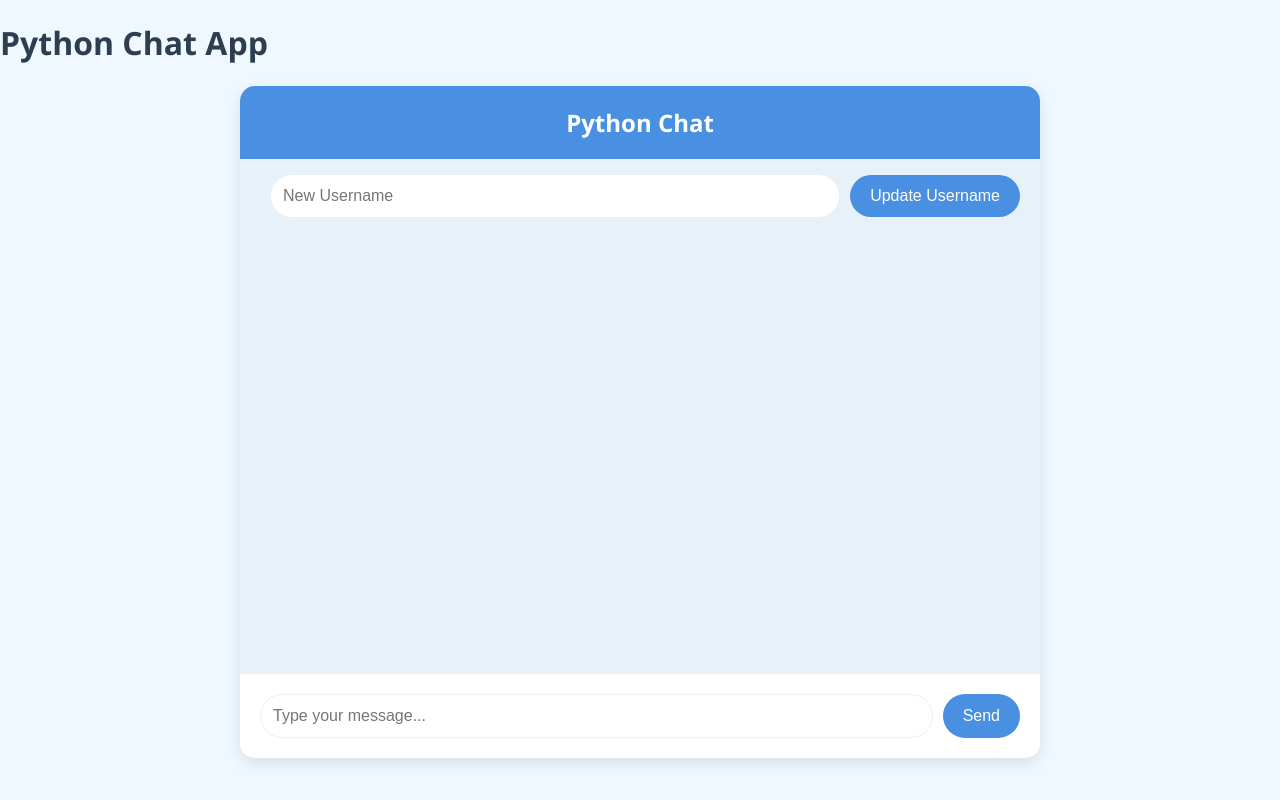
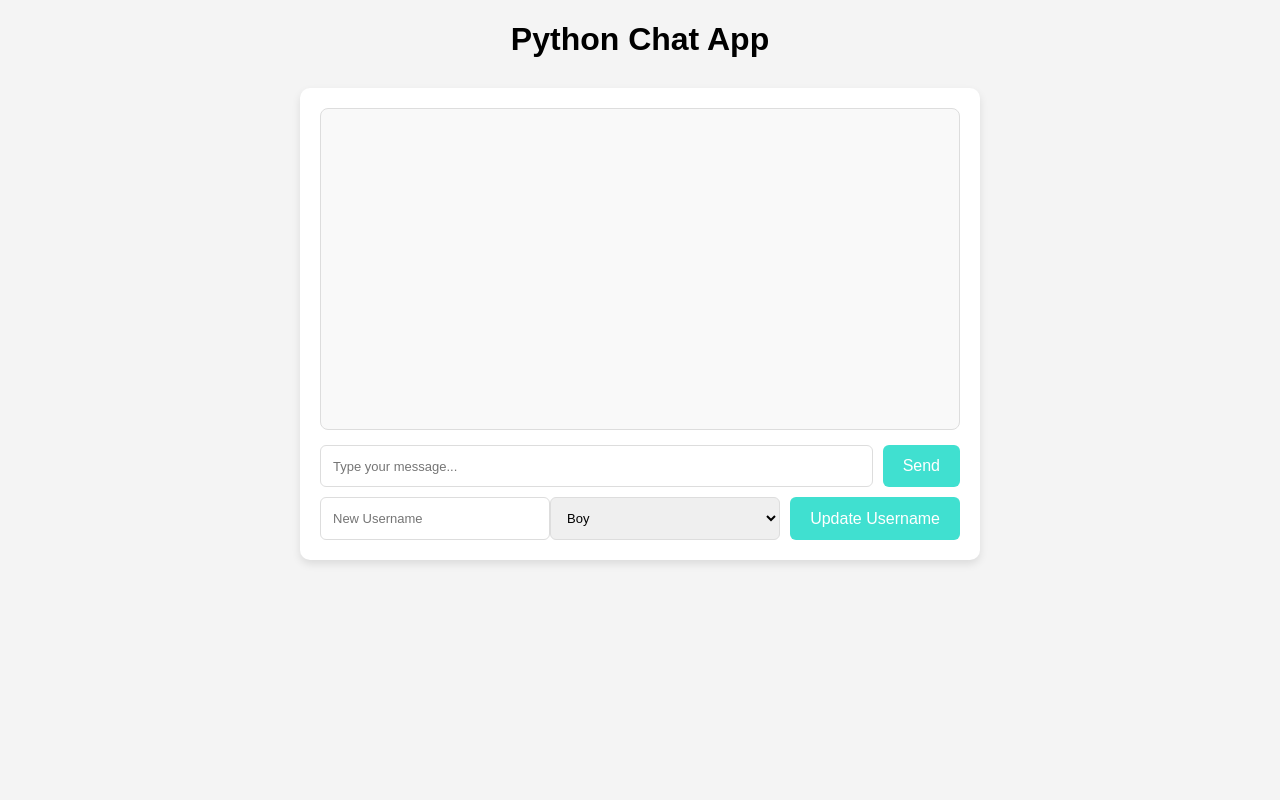
Before and after one commit to anish3565/SocketIO_ChatApp, a Flask app: page / in a window 1280 px wide. Run offline with Flask 3, Linux system fonts and the light colour scheme.

Commit message:
App completed

```diff
--- a/app.py
+++ b/app.py
@@ -3,56 +3,51 @@ from flask_socketio import SocketIO, emit
 import random
 
 app = Flask(__name__)
-socketio = SocketIO(app, async_mode="eventlet")
+socketio = SocketIO(app, cors_allowed_origins="*")
 
-# Python dictionary storing the information of connected users
-## Key: socketid and value: avatarurl
-users={}
+# Dictionary storing connected users (Key: socketid, Value: avatar URL & username)
+users = {}
 
 @app.route('/')
 def index():
     return render_template('index.html')
 
-# Listening for the connect event
+# When a new user connects
 @socketio.on("connect")
 def handle_connect():
-    username=f"User_{random.randint(1000,9999)}"
-    gender=random.choice(["girl", "boy"])
-    avatar_url=f"https://avatar.iran.liara.run/public/{gender}?username={username}"
+    username = f"User_{random.randint(1000,9999)}"
+    gender = random.choice(["girl", "boy"])
+    avatar_url = f"https://avatar.iran.liara.run/public/{gender}?username={username}"
 
-    # Updating users dictionary
-    users[request.sid]={"username": username, "avatar":avatar_url}
+    users[request.sid] = {"username": username, "avatar": avatar_url}
 
-    # Notify all users about the new user
     emit("user_joined", {"username": username, "avatar": avatar_url}, broadcast=True)
-
-    # Setting own username instead of random one
     emit("set_username", {"username": username})
 
-# Showing disconnectes users username
+# When a user disconnects
 @socketio.on("disconnect")
 def handle_disconnect():
-    # Removing the user from the users dictionary
-    user=users.pop(request.sid, None)
-
+    user = users.pop(request.sid, None)
     if user:
         emit("user_left", {"username": user["username"]}, broadcast=True)
 
+# Handle sending messages
 @socketio.on("send_message")
 def handle_send_message(data):
-    user=users.get(request.sid)
+    user = users.get(request.sid)
     if user:
-        emit("new_message",{
-                "username": user["username"],
-                "avatar": user["avatar"],
-                "message": data["message"]
-            }, broadcast=True)
+        emit("new_message", {
+            "username": user["username"],
+            "avatar": user["avatar"],
+            "message": data["message"]
+        }, broadcast=True)
 
+# Handle username updates
 @socketio.on("update_username")
 def handle_update_username(data):
-    old_username=users[request.sid]["username"]
-    new_username=data["new_username"]
-    users[request.sid]["username"]=new_username
+    old_username = users[request.sid]["username"]
+    new_username = data["new_username"]
+    users[request.sid]["username"] = new_username
 
     emit("username_updated", {
         "old_username": old_username,
@@ -60,4 +55,4 @@ def handle_update_username(data):
     }, broadcast=True)
 
 if __name__ == "__main__":
-    socketio.run(app)
+    socketio.run(app, debug=True, host="127.0.0.1", port=5000)
--- a/templates/index.html
+++ b/templates/index.html
@@ -4,268 +4,235 @@
     <meta charset="UTF-8">
     <meta name="viewport" content="width=device-width, initial-scale=1.0">
     <title>Chat Room</title>
-    <script src="https://cdnjs.cloudflare.com/ajax/libs/socket.io/4.8.1/socket.io.js" integrity="sha512-8BHxHDLsOHx+flIrQ0DrZcea7MkHqRU5GbTHmbdzMRnAaoCIkZ97PqZcXJkKZckMMhqfoeaJE+DNUVuyoQsO3Q==" crossorigin="anonymous" referrerpolicy="no-referrer"></script>
+    <script src="https://cdnjs.cloudflare.com/ajax/libs/socket.io/4.8.1/socket.io.js"></script>
     <style>
-        :root {
-            --primary-color: #4a90e2;
-            --primary-light: #5da8ff;
-            --primary-dark: #3a7cbd;
-            --secondary-color: #e8f1f8;
-            --text-color: #2c3e50;
-            --bg-color: #f0f8ff;
-            --message-bg: #e1eeff;
-            --system-message-color: #8fa4b8;
-        }
-
         body {
-            font-family: "Segoe UI", Tahoma, Geneva, Verdana, sans-serif;
+            font-family: 'Arial', sans-serif;
+            text-align: center;
+            background-color: #f4f4f4;
             margin: 0;
             padding: 0;
-            background-color: var(--bg-color);
-            color: var(--text-color);
         }
-
         .chat-container {
-            max-width: 800px;
-            margin: 20px auto;
-            background-color: white;
-            border-radius: 15px;
-            box-shadow: 0 5px 15px rgba(0, 0, 0, 0.1);
-            overflow: hidden;
+            width: 50%;
+            margin: auto;
+            background: #fff;
+            border-radius: 10px;
+            box-shadow: 0 4px 8px rgba(0, 0, 0, 0.1);
+            padding: 20px;
+            margin-top: 30px;
         }
-
-        .chat-header {
-            background-color: var(--primary-color);
-            color: white;
-            padding: 20px;
-            text-align: center;
-            font-size: 24px;
-            font-weight: bold;
+        #chat-messages {
+            height: 300px;
+            overflow-y: auto;
+            border: 1px solid #ddd;
+            border-radius: 8px;
+            padding: 10px;
+            margin-bottom: 15px;
+            background-color: #f9f9f9;
+            display: flex;
+            flex-direction: column;
         }
-
-        .chat-messages {
-            height: 400px;
-            overflow-y: auto;
-            padding: 20px;
-            background-color: var(--secondary-color);
+        .message {
+            display: flex;
+            align-items: center;
+            max-width: 80%;
+            margin-bottom: 10px;
+            padding: 8px;
+            border-radius: 8px;
+            transition: all 0.3s ease;
         }
-
-        .message {
-            margin-bottom: 15px;
-            display: flex;
-            align-items: flex-start;
-        }
-
         .message img {
             width: 40px;
             height: 40px;
             border-radius: 50%;
+            object-fit: cover;
+            box-shadow: 0 2px 4px rgba(0, 0, 0, 0.2);
+        }
+        .message-bubble {
+            padding: 12px;
+            border-radius: 10px;
+            max-width: 70%;
+            word-wrap: break-word;
+            font-size: 14px;
+            line-height: 1.4;
+            box-shadow: 0 2px 4px rgba(0, 0, 0, 0.1);
+        }
+        .sender {
+            justify-content: flex-end;
+            align-self: flex-end;
+        }
+        .sender .message-bubble {
+            background-color: #007bff;
+            color: white;
+            order: 1;
+        }
+        .sender img {
+            margin-left: 10px;
+            order: 2;
+        }
+        .receiver {
+            justify-content: flex-start;
+            align-self: flex-start;
+        }
+        .receiver .message-bubble {
+            background-color: #28a745;
+            color: white;
+            order: 2;
+        }
+        .receiver img {
             margin-right: 10px;
-            border: 2px solid var(--primary-color);
+            order: 1;
         }
-
-        .message-content {
-            background-color: var(--message-bg);
-            padding: 12px;
-            border-radius: 18px;
-            max-width: 70%;
-            box-shadow: 0 2px 5px rgba(0, 0, 0, 0.05);
+        .system {
+            text-align: center;
+            color: gray;
+            font-style: italic;
+            margin: 5px 0;
+            font-size: 13px;
         }
-
-        .message-username {
-            font-weight: bold;
-            margin-bottom: 5px;
-            color: var(--primary-dark);
-        }
-
         .chat-input {
             display: flex;
-            padding: 20px;
-            background-color: white;
-            border-top: 1px solid var(--secondary-color);
+            justify-content: space-between;
+            margin-top: 10px;
         }
-
-        #message-input,
-        #username-input {
-            flex-grow: 1;
+        input, select {
+            flex: 1;
             padding: 12px;
-            border: 1px solid var(--secondary-color);
-            border-radius: 25px;
-            margin-right: 10px;
+            border: 1px solid #ddd;
+            border-radius: 6px;
+            font-size: 13px;
+            outline: none;
+            transition: 0.3s;
+        }
+        input:focus {
+            border-color: #007bff;
+        }
+        button {
+            padding: 12px 20px;
             font-size: 16px;
-        }
-
-        #send-button,
-        #update-username-button {
-            background-color: var(--primary-color);
-            color: white;
             border: none;
-            padding: 12px 20px;
-            border-radius: 25px;
+            border-radius: 6px;
             cursor: pointer;
-            font-size: 16px;
-            transition: background-color 0.3s ease;
-        }
-
-        #send-button:hover,
-        #update-username-button:hover {
-            background-color: var(--primary-dark);
-        }
-
-        .username-container {
-            display: flex;
-            padding: 15px 20px;
-            background-color: var(--secondary-color);
-            align-items: center;
-        }
-
-        #current-username {
-            margin-right: 10px;
-            font-weight: bold;
-            color: var(--primary-dark);
-        }
-
-        .system-message {
-            text-align: center;
-            font-style: italic;
-            color: var(--system-message-color);
-            margin: 10px 0;
-        }
-
-        .message.sent {
-            flex-direction: row-reverse;
-        }
-
-        .message.sent .message-content {
-            background-color: var(--primary-color);
+            background-color: turquoise;
             color: white;
             margin-left: 10px;
-            margin-right: 0;
+            transition: 0.3s;
         }
-
-        .message.sent .message-username {
-            text-align: right;
-            color: white;
-        }
-
-        .message.sent img {
-            margin-right: 0;
-            margin-left: 10px;
+        button:hover {
+            background-color: #0056b3;
         }
     </style>
 </head>
 <body>
     <h1>Python Chat App</h1>
     <div class="chat-container">
-        <div class="chat-header">Python Chat</div>
-        <div class="username-container">
-            <span id="current-username"></span>
-            <input type="text" id="username-input" placeholder="New Username" />
+        <div id="chat-messages"></div>
+        <div class="chat-input">
+            <input type="text" id="message-input" placeholder="Type your message...">
+            <button id="send-button">Send</button>
+        </div>
+        <div class="chat-input">
+            <input type="text" id="username-input" placeholder="New Username">
+            <select id="gender-select">
+                <!-- <option value="">Random</option> -->
+                <option value="boy">Boy</option>
+                <option value="girl">Girl</option>
+            </select>
             <button id="update-username-button">Update Username</button>
         </div>
-        <div class="chat-messages" id="chat-messages"></div>
-        <div class="chat-input">
-            <input type="text" id="message-input" placeholder="Type your message..." />
-            <button id="send-button">Send</button>
-        </div>
     </div>
+    <script>
+        const socket = io();
+        const chatMessages = document.getElementById("chat-messages");
+        const messageInput = document.getElementById("message-input");
+        const sendButton = document.getElementById("send-button");
+        const usernameInput = document.getElementById("username-input");
+        const genderSelect = document.getElementById("gender-select");
+        const updateUsernameButton = document.getElementById("update-username-button");
 
-    <script>
-        const socket=io();
-        const chatMessages=document.getElementById("chat-messages");
-        const messageInput=document.getElementById("message-input");
-        const sendButton=document.getElementById("send-button");
-        const currentUsernameSpan=document.getElementById("current-username");
-        const usernameInput=document.getElementById("username-input");
-        const updateUsernameButton=document.getElementById("update-username-button");
-
-        let currentUsername="";
+        let currentUsername = "";
+        let currentAvatar = "";
 
         socket.on("set_username", (data) => {
-            currentUsername=data.username
-            currentUsernameSpan.textContent=`Your username: ${currentUsername}`
-        })
+            currentUsername = data.username;
+            currentAvatar = data.avatar;
+            document.title = `Chat - ${currentUsername}`;
+        });
 
-        socket.on("user_joined", data => {
-            addMessage(`${data.username} joined the chat`, "system")
-        })
+        socket.on("user_joined", (data) => {
+            addSystemMessage(`${data.username} joined the chat`);
+        });
 
         socket.on("user_left", (data) => {
-            addMessage(`${data.username} left the chat`, "system")
-        })
+            addSystemMessage(`${data.username} left the chat`);
+        });
 
         socket.on("new_message", (data) => {
-            addMessage(data.message, "user", data.username, data.avatar)
-        })
+            addMessage(data.username, data.message, data.avatar);
+        });
 
         socket.on("username_updated", (data) => {
-            addMessage(`${data.old_username} changed their name to ${data.new_username}`, "system")
-
-            if(data.old_username === currentUsername){
-                currentUsername=data.new_username
-                currentUsernameSpan.textContent=`Your username: ${currentUsername}`
+            addSystemMessage(`${data.old_username} changed their name to ${data.new_username}`);
+            if (data.old_username === currentUsername) {
+                currentUsername = data.new_username;
+                currentAvatar = data.avatar;
             }
-        })
+        });
 
         sendButton.addEventListener("click", sendMessage);
-        message/addEventListener("keypress", (e) => {
-            if (e.key == "Enter") sendMessage();
+        messageInput.addEventListener("keypress", (e) => {
+            if (e.key === "Enter") sendMessage();
         });
 
-        updateUsernameButton.addEventListener("click", updateUsername)
-
-        function sendMessage(){
+        function sendMessage() {
             const message = messageInput.value.trim();
-            if(message){
-                socket.emit("send_message", {message});
-                messageInput.value="";
+            if (message) {
+                socket.emit("send_message", { message });
+                messageInput.value = "";
             }
         }
 
-        function updateUsername(){
-            const newUsername = usernameInput.value.trim()
-            if(newUsername && newUsername !== currentUsername){
-                socket.emit("update_username", {username: newUsername});
-                usernameInput.value="";
+        updateUsernameButton.addEventListener("click", updateUsername);
+        usernameInput.addEventListener("keypress", (e) => {
+            if (e.key === "Enter") updateUsername();
+        });
+
+        function updateUsername() {
+            const newUsername = usernameInput.value.trim();
+            const selectedGender = genderSelect.value;
+            if (newUsername && newUsername !== currentUsername) {
+                socket.emit("update_username", { new_username: newUsername, gender: selectedGender });
+                usernameInput.value = "";
             }
         }
 
-        function addMessage(message, type, username="", avatar=""){
-            const messageElement=document.createElement("div");
-            messageElement.className="message";
+        function addMessage(username, message, avatar) {
+            const messageElement = document.createElement("div");
+            messageElement.classList.add("message");
 
-            if(type==="user"){
-                const isSentMessage = username === currentUsername;
-                if(isSentMessage){
-                    messageElement.classList.add("sent");
-                }
+            if (username === currentUsername) {
+                messageElement.classList.add("sender");
+            } else {
+                messageElement.classList.add("receiver");
+            }
 
-                const avatarImg = document.createElement("img");
-                avatarImg.src=avatar;
-                messageElement.appendChild(avatarImg);
+            messageElement.innerHTML = `
+                <img src="${avatar}" alt="Avatar">
+                <div class="message-bubble">${message}</div>
+            `;
 
-                const contentDiv = document.createElement("div");
-                contentDiv.className="message-content";
-
-                const usernameDiv = document.createElement("div");
-                usernameDiv.className="message-username";
-                usernameDiv.textContent=username;
-                contentDiv.appendChild(usernameDiv);
-
-                const messageText=document.createElement("div");
-                messageText.textContent=message;
-                contentDiv.appendChild(messageText);
-
-                messageElement.appendChild(contentDiv);
-            }
-            else{
-                messageElement.className="system-message";
-                messageElement.textContent=message;
-            }
             chatMessages.appendChild(messageElement);
-            chatMessages.scrollTop=chatMessages.scrollHeight;
+            chatMessages.scrollTo({ top: chatMessages.scrollHeight, behavior: 'smooth' });
         }
 
+        function addSystemMessage(message) {
+            const systemMessage = document.createElement("div");
+            systemMessage.classList.add("system");
+            systemMessage.textContent = message;
+            chatMessages.appendChild(systemMessage);
+            chatMessages.scrollTo({ top: chatMessages.scrollHeight, behavior: 'smooth' });
+        }
     </script>
 </body>
 </html>
--- a/wsgi.py
+++ b/wsgi.py
@@ -1,4 +1,4 @@
 from app import app, socketio
 
-if __name__=="__main__":
-    socketio.run(app)
+if __name__ == "__main__":
+    socketio.run(app, host="0.0.0.0", port=5000)
```
